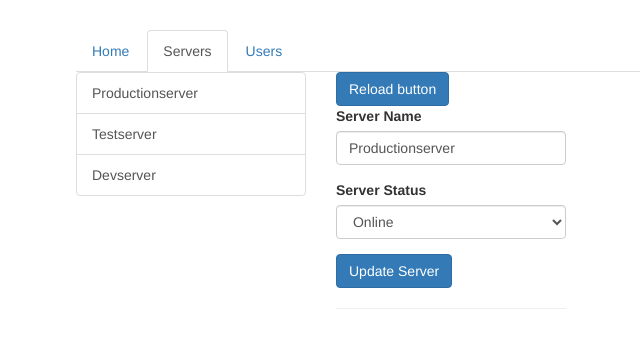
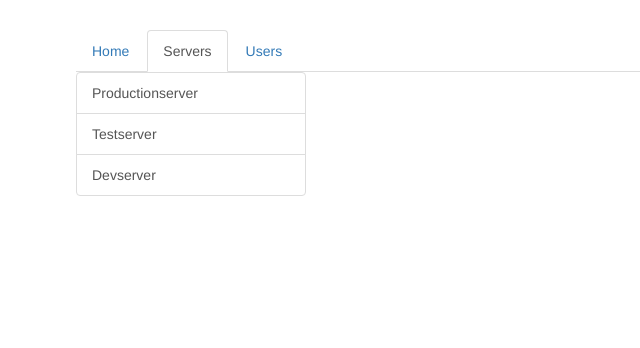
Before and after one commit to apoorva-shah/angular-pages-with-routing, an Angular app: page /servers in a window 1280 px wide. Shown: the top 348 px of the page, without its empty margins (189-829 px from the left). Built offline with nearby package versions, Linux system fonts and the light colour scheme.

Commit message:
Setting up nested routes...

```diff
--- a/src/app/servers/servers.component.html
+++ b/src/app/servers/servers.component.html
@@ -13,9 +13,10 @@
     </div>
   </div>
   <div class="col-xs-12 col-sm-4">
-      <button class="btn btn-primary" (click)="onReload()">Reload button</button>
-    <app-edit-server></app-edit-server>
-    <hr>
+      <router-outlet></router-outlet>
+    <!--<button class="btn btn-primary" (click)="onReload()">Reload button</button>-->
+    <!--<app-edit-server></app-edit-server>-->
+    <!--<hr>-->
     <!--<app-server></app-server>-->
   </div>
 </div>
--- a/src/app/users/users.component.html
+++ b/src/app/users/users.component.html
@@ -11,6 +11,7 @@
     </div>
   </div>
   <div class="col-xs-12 col-sm-4">
-    <app-user></app-user>
+      <router-outlet></router-outlet>
+    <!--<app-user></app-user>-->
   </div>
 </div>
```
Also changed, not shown: src/app/app.module.ts (+7 -5 lines).
